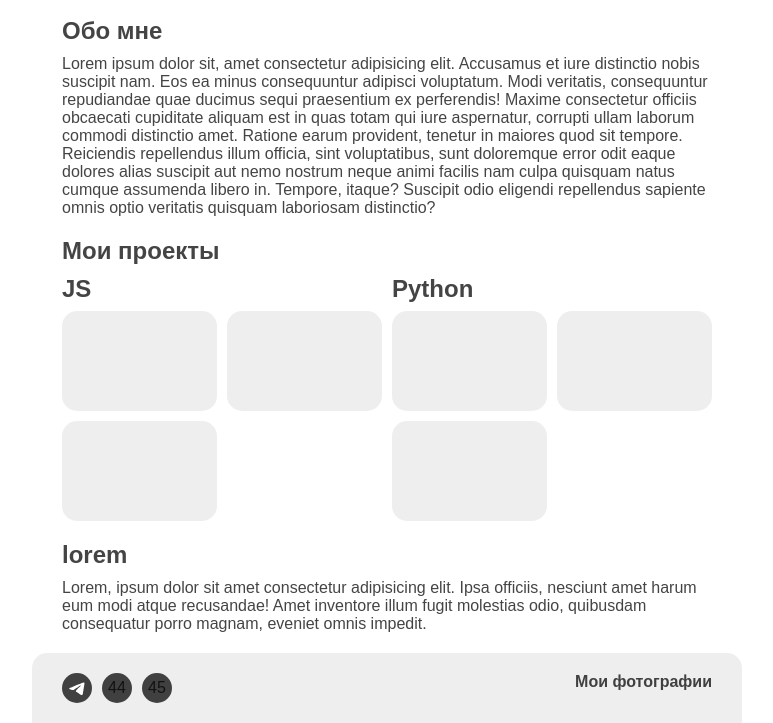
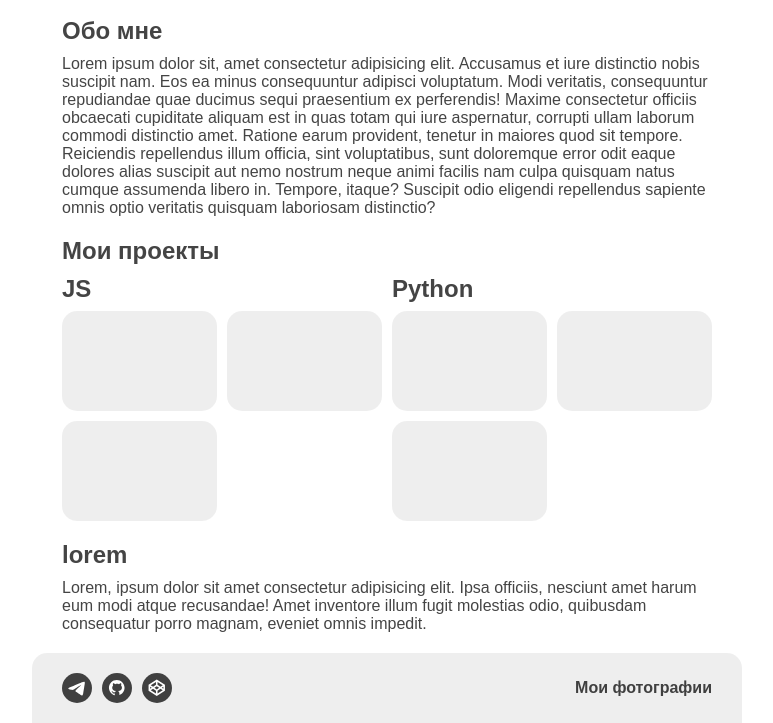
Before and after one commit to ilyasemenov1/si1ogdev, a website: page src/index.html in a window 1280 px wide. Shown: the part 243-966 px from the top of the page, without its empty margins (253-1026 px from the left). Drawn offline with nearby package versions, Linux system fonts and the light colour scheme; files that its build step writes are made by us from their sources; a web font is replaced by a local one.

Commit message:
Add footer icons

```diff
--- a/gulp/version.json
+++ b/gulp/version.json
@@ -1,3 +1,3 @@
 {
-    "main": "20230619230749"
+    "main": "20230619231741"
 }
--- a/src/html/footer.html
+++ b/src/html/footer.html
@@ -6,8 +6,16 @@
                     <path d="M5.83,23.616c12.568-5.529,28.832-12.27,31.077-13.203c5.889-2.442,7.696-1.974,6.795,3.434 c-0.647,3.887-2.514,16.756-4.002,24.766c-0.883,4.75-2.864,5.313-5.979,3.258c-1.498-0.989-9.059-5.989-10.7-7.163 c-1.498-1.07-3.564-2.357-0.973-4.892c0.922-0.903,6.966-6.674,11.675-11.166c0.617-0.59-0.158-1.559-0.87-1.086 c-6.347,4.209-15.147,10.051-16.267,10.812c-1.692,1.149-3.317,1.676-6.234,0.838c-2.204-0.633-4.357-1.388-5.195-1.676 C1.93,26.43,2.696,24.995,5.83,23.616z"></path>
                 </svg>
             </a>
-            <a href="#">44</a>
-            <a href="#">45</a>
+            <a href="#">
+                <svg xmlns="http://www.w3.org/2000/svg" x="0px" y="0px" width="30" height="30" viewBox="0 0 30 30">
+                    <path d="M15,3C8.373,3,3,8.373,3,15c0,5.623,3.872,10.328,9.092,11.63C12.036,26.468,12,26.28,12,26.047v-2.051 c-0.487,0-1.303,0-1.508,0c-0.821,0-1.551-0.353-1.905-1.009c-0.393-0.729-0.461-1.844-1.435-2.526 c-0.289-0.227-0.069-0.486,0.264-0.451c0.615,0.174,1.125,0.596,1.605,1.222c0.478,0.627,0.703,0.769,1.596,0.769 c0.433,0,1.081-0.025,1.691-0.121c0.328-0.833,0.895-1.6,1.588-1.962c-3.996-0.411-5.903-2.399-5.903-5.098 c0-1.162,0.495-2.286,1.336-3.233C9.053,10.647,8.706,8.73,9.435,8c1.798,0,2.885,1.166,3.146,1.481C13.477,9.174,14.461,9,15.495,9 c1.036,0,2.024,0.174,2.922,0.483C18.675,9.17,19.763,8,21.565,8c0.732,0.731,0.381,2.656,0.102,3.594 c0.836,0.945,1.328,2.066,1.328,3.226c0,2.697-1.904,4.684-5.894,5.097C18.199,20.49,19,22.1,19,23.313v2.734 c0,0.104-0.023,0.179-0.035,0.268C23.641,24.676,27,20.236,27,15C27,8.373,21.627,3,15,3z"></path>
+                </svg>
+            </a>
+            <a href="#">
+                <svg xmlns="http://www.w3.org/2000/svg" x="0px" y="0px" width="50" height="50" viewBox="0 0 50 50">
+                    <path d="M 25 4 L 4 17.34375 L 4 32.652344 L 25 46 L 46 32.65625 L 46 17.34375 Z M 25 29.183594 L 19.066406 25.070313 L 25 21.023438 L 30.933594 25.070313 Z M 27 17.605469 L 27 9.949219 L 40.429688 18.484375 L 34.410156 22.65625 Z M 23 17.605469 L 15.589844 22.65625 L 9.570313 18.484375 L 23 9.949219 Z M 12.09375 25.042969 L 8 27.832031 L 8 22.203125 Z M 15.570313 27.453125 L 23 32.605469 L 23 40.050781 L 9.589844 31.527344 Z M 27 32.605469 L 34.429688 27.453125 L 40.410156 31.527344 L 27 40.050781 Z M 37.90625 25.042969 L 42 22.203125 L 42 27.832031 Z"></path>
+                </svg>
+            </a>
         </div>
         <a href="#" class="footer_photos">Мои фотографии</a>
     </div>
--- a/src/scss/style.scss
+++ b/src/scss/style.scss
@@ -137,6 +137,7 @@ section {
 .footer_container{
     display: flex;
     justify-content: space-between;
+    align-items: center;
     flex-wrap: wrap;
     gap: 10px;
 }
@@ -153,9 +154,14 @@ section {
         background: var(--text-color-1);
         text-decoration: none;
         & svg {
-            width: 60%;
-            height: 60%;
+            width: 65%;
+            height: 65%;
             fill: var(--bg-color-2);
+        }
+        &:hover,
+        &:focus-visible {
+            transform: scale(1.12) translateY(-3px);
+            box-shadow: 0px 3px 12px #00000078;
         }
     }
 }
```
